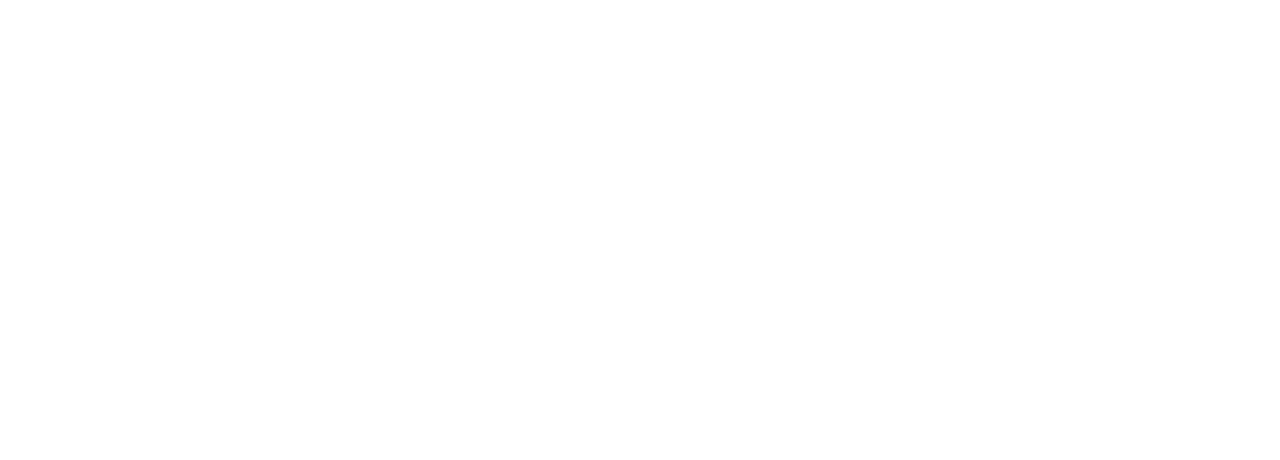
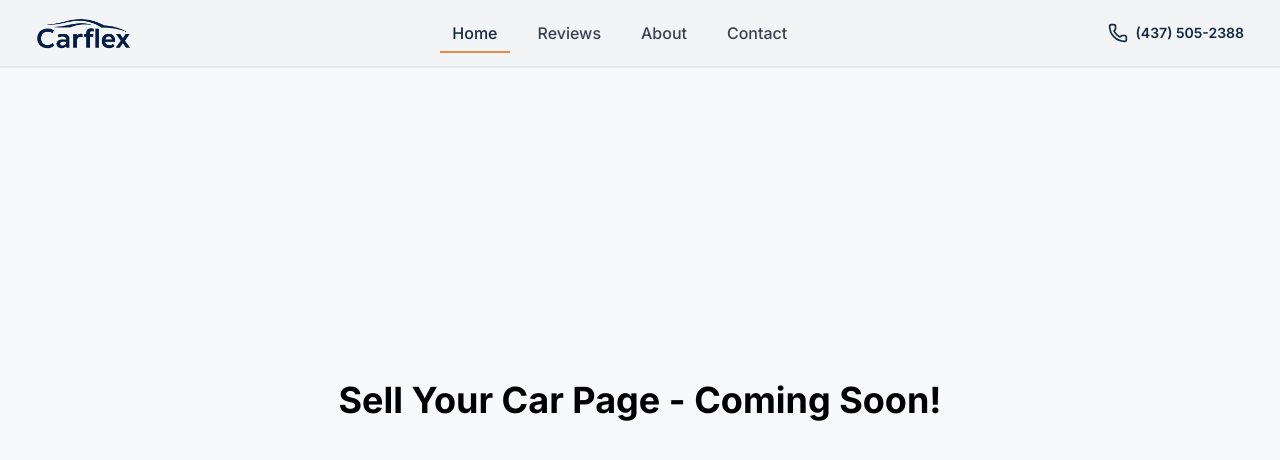
Before and after one commit to CarFLex-Team/carflex-website, a Next.js app: page /sell-car in a window 1280 px wide. Before the commit this address had no page. Shown: the top 460 px of the page. Built offline with nearby package versions, Linux system fonts and the light colour scheme.

Commit message:
create new page sell car

```diff
--- /dev/null
+++ b/app/(with-nav-shell)/sell-car/page.tsx
@@ -0,0 +1,7 @@
+export default function SellCar() {
+  return (
+    <div className="flex items-center justify-center min-h-screen">
+      <h1 className="text-4xl font-bold">Sell Your Car Page - Coming Soon!</h1>
+    </div>
+  );
+}
--- a/components/Forms/VehicleDetailsForm.tsx
+++ b/components/Forms/VehicleDetailsForm.tsx
@@ -1,3 +1,4 @@
+import Link from "next/link";
 export default function VehicleDetailsForm() {
   return (
     <form action="" className="flex flex-col md:flex-row items-center gap-4">
@@ -39,9 +40,12 @@
         placeholder="Postal Code"
         className="p-4 rounded-full w-full text-background border border-gray-300 focus:outline-none focus:ring-2 focus:ring-secondary-400 bg-secondary-800/40"
       />
-      <button className="p-4 w-full rounded-full bg-primary-500 dark:bg-primary-600 text-white hover:bg-primary-500/90 dark:hover:bg-primary-600/90 text-xl font-medium transition-colors duration-300 cursor-pointer">
+      <Link
+        href="/sell-car"
+        className="p-4 w-full rounded-full bg-primary-500 dark:bg-primary-600 text-white hover:bg-primary-500/90 dark:hover:bg-primary-600/90 text-xl font-medium transition-colors duration-300 cursor-pointer"
+      >
         Get Offer
-      </button>
+      </Link>
     </form>
   );
 }
--- a/components/Forms/VinForm.tsx
+++ b/components/Forms/VinForm.tsx
@@ -1,3 +1,5 @@
+import Link from "next/link";
+
 export default function VinForm() {
   return (
     <form action="" className="flex flex-col md:flex-row items-center gap-4">
@@ -11,9 +13,12 @@
         placeholder="Postal Code"
         className="p-4 rounded-full w-full  text-background border border-gray-300 focus:outline-none focus:ring-2 focus:ring-secondary-400 bg-secondary-800/40"
       />
-      <button className="md:p-4 p-3 w-full rounded-full bg-primary-500 dark:bg-primary-600 text-white hover:bg-primary-500/90 dark:hover:bg-primary-600/90 text-xl font-medium transition-colors duration-300 cursor-pointer">
+      <Link
+        href="/sell-car"
+        className="p-4 w-full rounded-full bg-primary-500 dark:bg-primary-600 text-white hover:bg-primary-500/90 dark:hover:bg-primary-600/90 text-xl font-medium transition-colors duration-300 cursor-pointer"
+      >
         Get Offer
-      </button>
+      </Link>
     </form>
   );
 }
--- a/components/Nav/TopNav.tsx
+++ b/components/Nav/TopNav.tsx
@@ -3,6 +3,7 @@
 import { Menu, PhoneIcon, X } from "lucide-react";
 import Logo from "../ClientRender/Logo";
 import HamburgerX from "../Icons/menu";
+import { useRouter } from "next/navigation";
 
 export default function TopNav({
   open,
@@ -12,7 +13,7 @@
   onMenuClick: () => void;
 }) {
   const [activeSection, setActiveSection] = useState<string>("");
-
+  const router = useRouter();
   const navItems = [
     { label: "Home", href: "home" },
     { label: "Reviews", href: "reviews" },
@@ -44,12 +45,18 @@
   }, []);
   const handleScrollTo = (id: string) => (e: React.MouseEvent) => {
     e.preventDefault();
-    const section = document.getElementById(id);
-    if (section) {
-      const yOffset = -100; // sticky nav offset
-      const y =
-        section.getBoundingClientRect().top + window.pageYOffset + yOffset;
-      window.scrollTo({ top: y, behavior: "smooth" });
+    if (window.location.pathname !== "/") {
+      // Navigate to home first
+      router.push("/");
+    } else {
+      // Already on home, just scroll
+      const section = document.getElementById(id);
+      if (section) {
+        const yOffset = -100;
+        const y =
+          section.getBoundingClientRect().top + window.pageYOffset + yOffset;
+        window.scrollTo({ top: y, behavior: "smooth" });
+      }
     }
   };
   return (
@@ -61,8 +68,8 @@
           return (
             <a
               key={item.label}
-              href={item.href} // can keep href for SEO/fallback
-              onClick={handleScrollTo(item.href)} // smooth scroll without # in URL
+              href={item.href}
+              onClick={handleScrollTo(item.href)}
               className={`relative px-3 py-2 text-md font-medium  transition-colors duration-200
         after:content-[''] after:absolute after:left-0 after:bottom-0 after:h-[2px] after:bg-primary-500 dark:after:bg-primary-600 after:transition-all after:duration-300
         ${activeSection === item.href ? "after:w-full text-secondary-800 dark:text-blue-100" : "after:w-0 hover:after:w-full text-gray-700 dark:text-gray-400 hover:text-secondary-800 dark:hover:text-blue-100 "}`}
```
